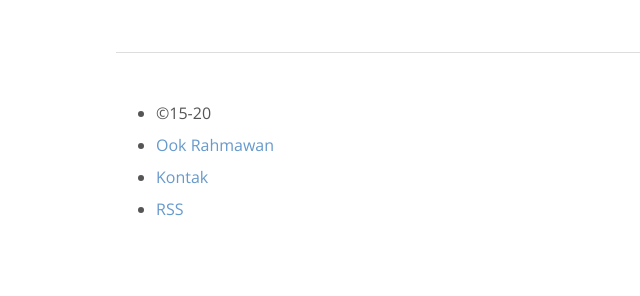
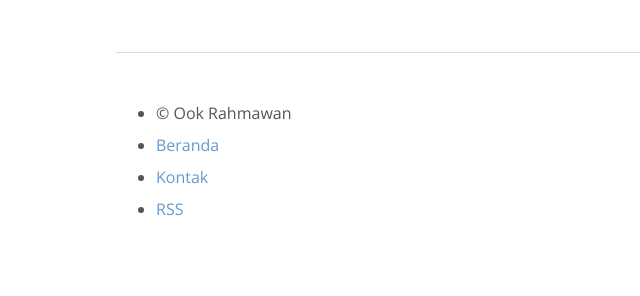
Before and after one commit to krhmwn/krhmwn.github.io, a Jekyll site: the page built from index.html, in a window 1280 px wide. Shown: the part 945-1241 px from the top of the page, without its empty margins (228-868 px from the left). Built offline with Jekyll 4.4.1, drawn with Linux system fonts in a browser that asks for light colours.

Commit message:
Update V.1.05

```diff
--- a/_includes/footer.html
+++ b/_includes/footer.html
@@ -1 +1 @@
-<hr><footer><ul><li>&copy;15-{{ site.time | date: "%y" }}</li><li><a href="/">{{ site.name }}</a></li><li><a href="mailto:ookrahmawan@mail.ru">Kontak</a></li><li><a href="http://ook.web.id/sitemap.xml">RSS</a></li></ul></footer>
+<hr><footer><ul><li>&copy; {{ site.name }}</li><li><a href="/">Beranda</a></li><li><a href="mailto:ookrahmawan@mail.ru">Kontak</a></li><li><a href="http://ook.web.id/sitemap.xml">RSS</a></li></ul></footer>
```
